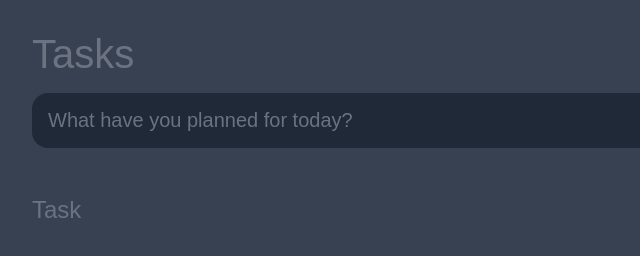
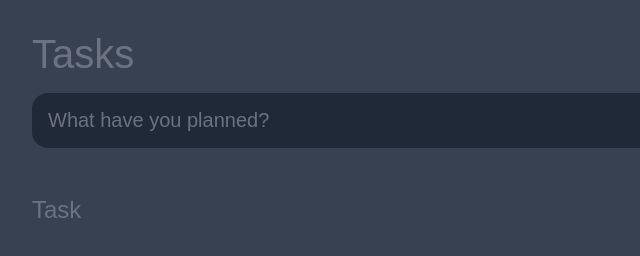
Before and after one commit to Andreii95/To-Do-List, a plain HTML site: page index.html in a window 1280 px wide. Shown: the full height of the page, 224-864 px from the left. Drawn offline with Linux system fonts and the light colour scheme.

Commit message:
Change input text

```diff
--- a/index.html
+++ b/index.html
@@ -15,7 +15,7 @@
         <input
           type="text"
           id="new-task-input"
-          placeholder="What have you planned for today?"
+          placeholder="What have you planned?"
         />
         <input type="submit" value="Add task" id="new-task-submit" />
       </form>
```
